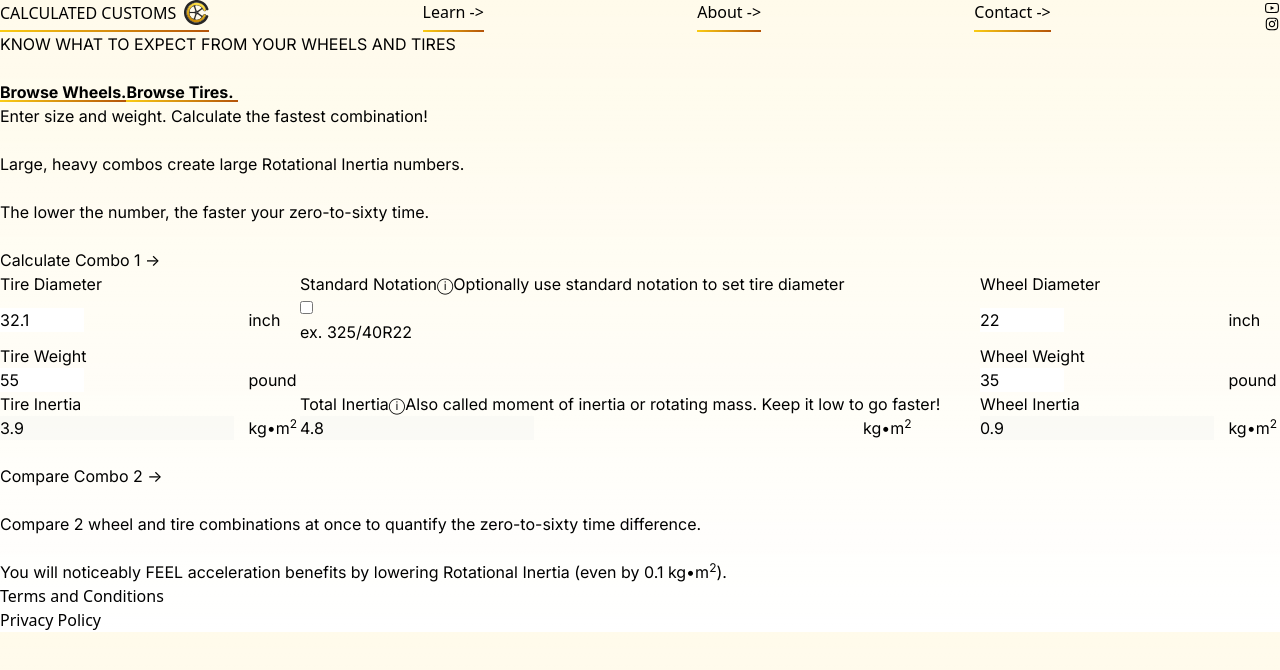
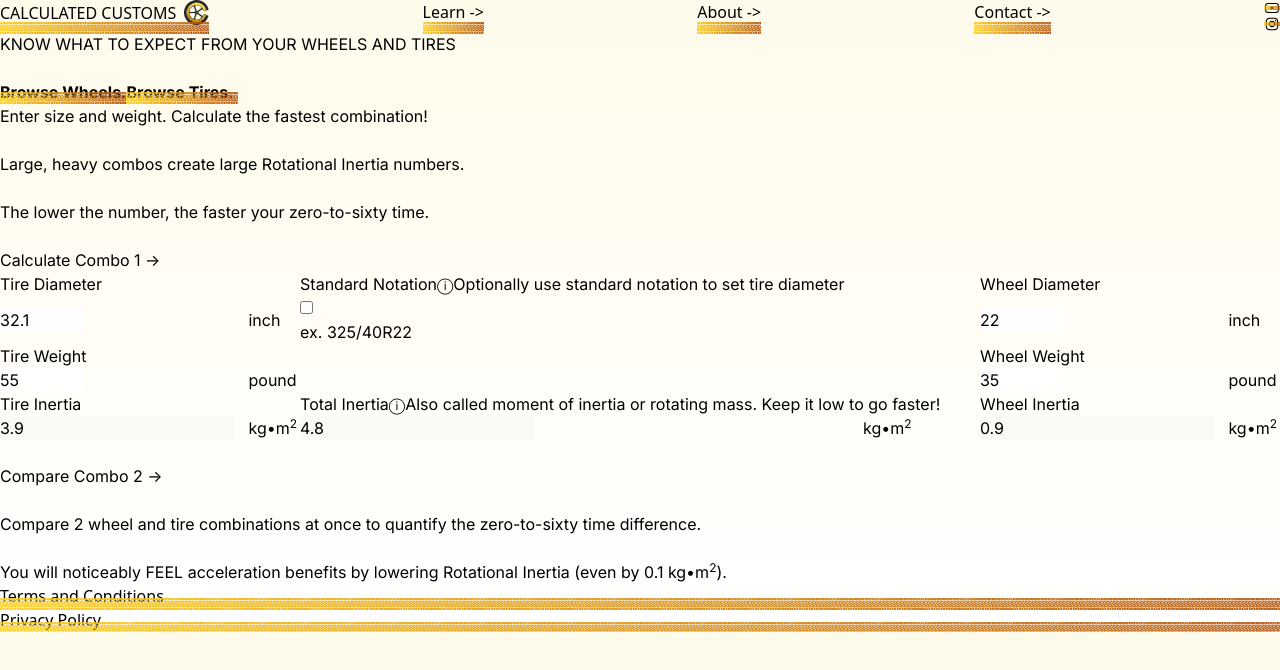
Before and after one commit to RamonJOrtega/calculated-customs, a Next.js app: page / in a window 1280 px wide. Shown: the top 670 px of the page. Built offline with nearby package versions, Linux system fonts and the light colour scheme.

Commit message:
add gradient tier tread pattern underline in globals.css

```diff
--- a/app/globals.css
+++ b/app/globals.css
@@ -112,19 +112,20 @@ body {
     )
     rgb(var(--background-start-rgb));
 }
-a {
+/* a {
   position: relative;
   text-decoration: none;
-  /* background-image: linear-gradient(to right, #CD7F32, #B87333, #A76734); */
   background-image: linear-gradient(to right, #facc15,#b45309);
   background-position: 0 100%;
   background-repeat: no-repeat;
-  background-size: 100% 2px;
-}
+  background-size: 100% .5em;
+  mask-image: url(tire-tracks.png);
+  mask-size: contain;
+} */
 
-.gradient-underline:hover {
-  background-size: 10
-}
+
+
+
 
 
 @media (prefers-color-scheme: dark) {
@@ -144,6 +145,27 @@ div{
     animation-duration: 1s;
 }
 
+a {
+  position: relative;
+  text-decoration: none;
+}
+
+a::after {
+  content: "";
+  position: absolute;
+  bottom: -2px;
+  left: 0;
+  width: 100%;
+  height: .75em;
+  background-image: linear-gradient(to right, #facc15, #b45309);
+  background-position: 0 100%;
+  background-repeat: no-repeat;
+  background-size: 100%;
+  mask-image: url(tire-tracks.png);
+  mask-size: contain;
+  -webkit-mask-repeat: repeat-x;
+  mask-repeat: repeat-x;
+}
 
 
 input::-webkit-outer-spin-button,
--- a/app/z components/NavBar.tsx
+++ b/app/z components/NavBar.tsx
@@ -10,9 +10,9 @@ export default function NavBar() {
     return(
         <>
             <nav className='flex justify-between flex-wrap'>
-                <Link href="/">
+                <Link href="/" >
                     <div >
-                        <h3 className='flex items-center'>
+                        <h3 className='flex items-center undecorated'>
                         CALCULATED CUSTOMS <span className="ml-2">
                                 <Image src="/logo.svg"
                                 alt="calculated customs logo"
```
Also changed, not shown: app/tire-tracks.png (added), app/tire-tracks2.png (added).
